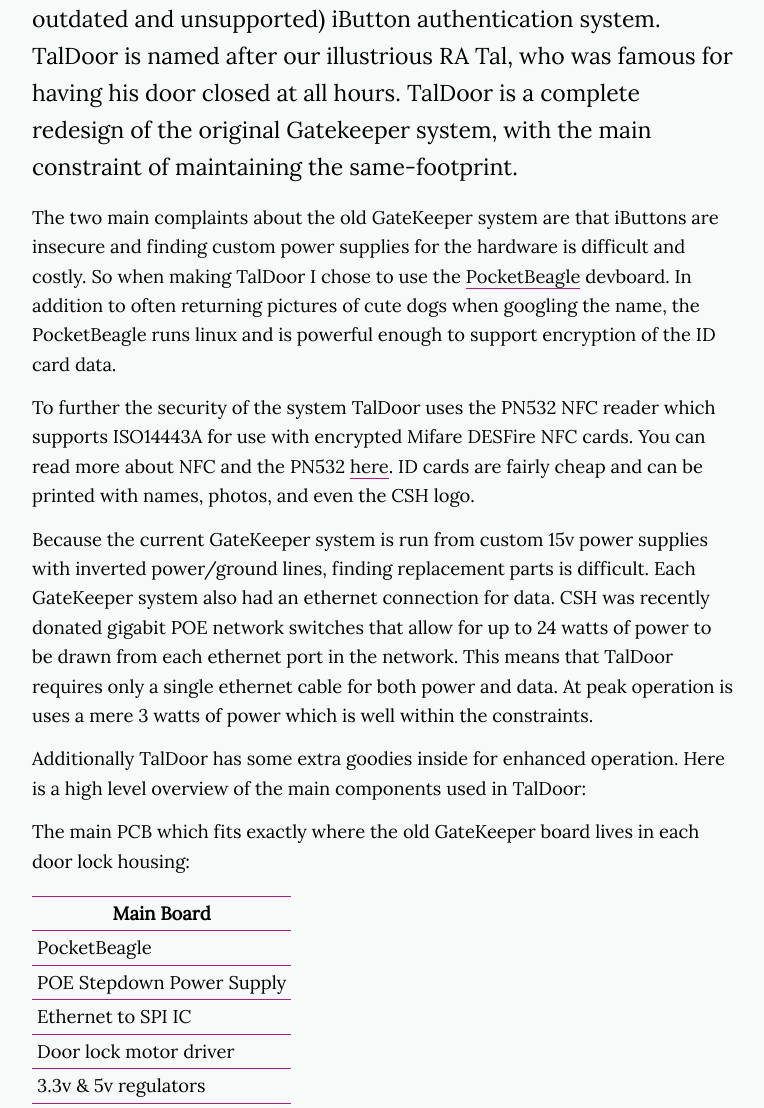
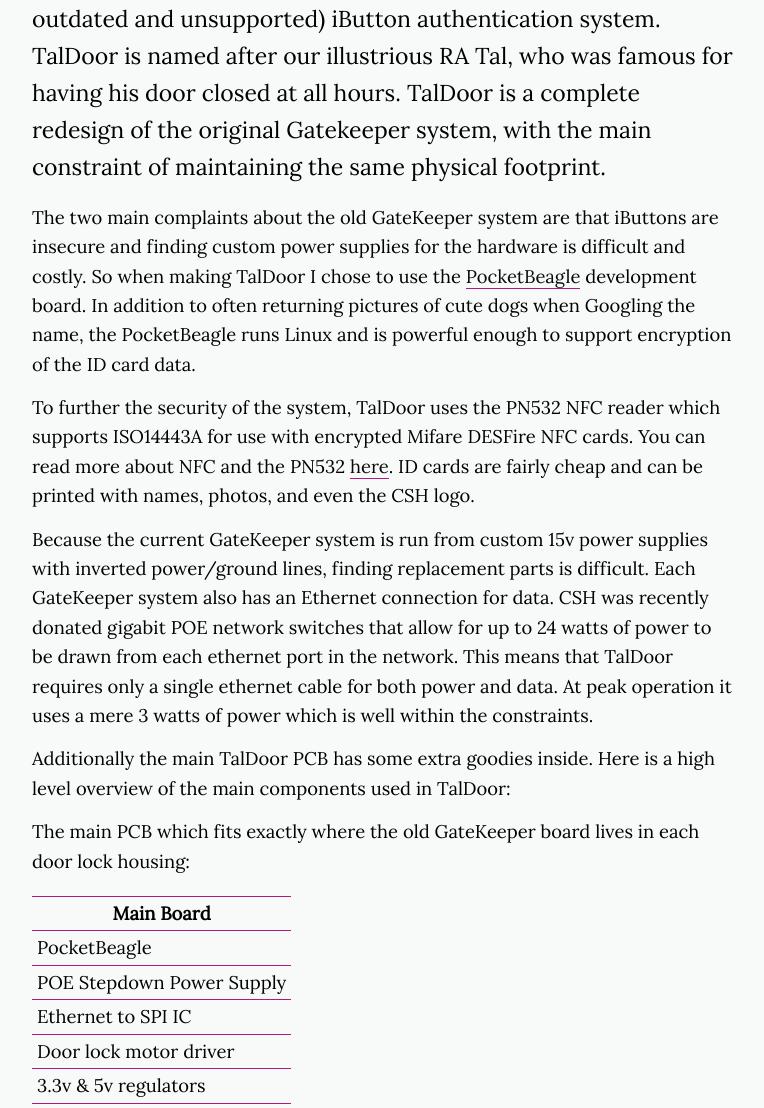
Before and after one commit to ComputerScienceHouse/blog, a Jekyll site: the page built from _posts/2018-04-02-taldoor.md, in a window 1280 px wide and 1400 px high, scrolled down 461 px. Shown: the part 292-1400 px from the top of the window, without its empty margins (256-1020 px from the left). Built offline with Jekyll 4.4.1, drawn with Linux system fonts in a browser that asks for light colours; nearby versions of some CDN libraries; some of the changed text lies outside the part shown.

Commit message:
grammar/spelling fixes

```diff
--- a/_posts/2018-04-02-taldoor.md
+++ b/_posts/2018-04-02-taldoor.md
@@ -15,15 +15,15 @@
   github: https://github.com/akaStanley
   linkedin: https://www.linkedin.com/in/skulbacki/
 ---
-TalDoor is a hardware redesign of CSH's famous (now severely outdated and unsupported) iButton authentication system. TalDoor is named after our illustrious RA Tal, who was famous for having his door closed at all hours. TalDoor is a complete redesign of the original Gatekeeper system, with the main constraint of maintaining the same-footprint.
+TalDoor is a hardware redesign of CSH's famous (now severely outdated and unsupported) iButton authentication system. TalDoor is named after our illustrious RA Tal, who was famous for having his door closed at all hours. TalDoor is a complete redesign of the original Gatekeeper system, with the main constraint of maintaining the same physical footprint.
 
-The two main complaints about the old GateKeeper system are that iButtons are insecure and finding custom power supplies for the hardware is difficult and costly. So when making TalDoor I chose to use the [PocketBeagle]( http://beagleboard.org/pocket) devboard. In addition to often returning pictures of cute dogs when googling the name, the PocketBeagle runs linux and is powerful enough to support encryption of the ID card data.
+The two main complaints about the old GateKeeper system are that iButtons are insecure and finding custom power supplies for the hardware is difficult and costly. So when making TalDoor I chose to use the [PocketBeagle]( http://beagleboard.org/pocket) development board. In addition to often returning pictures of cute dogs when Googling the name, the PocketBeagle runs Linux and is powerful enough to support encryption of the ID card data.
 
-To further the security of the system TalDoor uses the PN532 NFC reader which supports ISO14443A for use with encrypted Mifare DESFire NFC cards. You can read more about NFC and the PN532 [here]( https://learn.adafruit.com/adafruit-pn532-rfid-nfc/about-nfc). ID cards are fairly cheap and can be printed with names, photos, and even the CSH logo.
+To further the security of the system, TalDoor uses the PN532 NFC reader which supports ISO14443A for use with encrypted Mifare DESFire NFC cards. You can read more about NFC and the PN532 [here]( https://learn.adafruit.com/adafruit-pn532-rfid-nfc/about-nfc). ID cards are fairly cheap and can be printed with names, photos, and even the CSH logo.
 
-Because the current GateKeeper system is run from custom 15v power supplies with inverted power/ground lines, finding replacement parts is difficult. Each GateKeeper system also had an ethernet connection for data. CSH was recently donated gigabit POE network switches that allow for up to 24 watts of power to be drawn from each ethernet port in the network. This means that TalDoor requires only a single ethernet cable for both power and data. At peak operation is uses a mere 3 watts of power which is well within the constraints.
+Because the current GateKeeper system is run from custom 15v power supplies with inverted power/ground lines, finding replacement parts is difficult. Each GateKeeper system also has an Ethernet connection for data. CSH was recently donated gigabit POE network switches that allow for up to 24 watts of power to be drawn from each ethernet port in the network. This means that TalDoor requires only a single ethernet cable for both power and data. At peak operation it uses a mere 3 watts of power which is well within the constraints.
 
-Additionally TalDoor has some extra goodies inside for enhanced operation. Here is a high level overview of the main components used in TalDoor:
+Additionally the main TalDoor PCB has some extra goodies inside. Here is a high level overview of the main components used in TalDoor:
 
 The main PCB which fits exactly where the old GateKeeper board lives in each door lock housing:
 
```
Also changed, not shown: other parts of _posts/2018-04-02-taldoor.md (+1 -1 lines).
